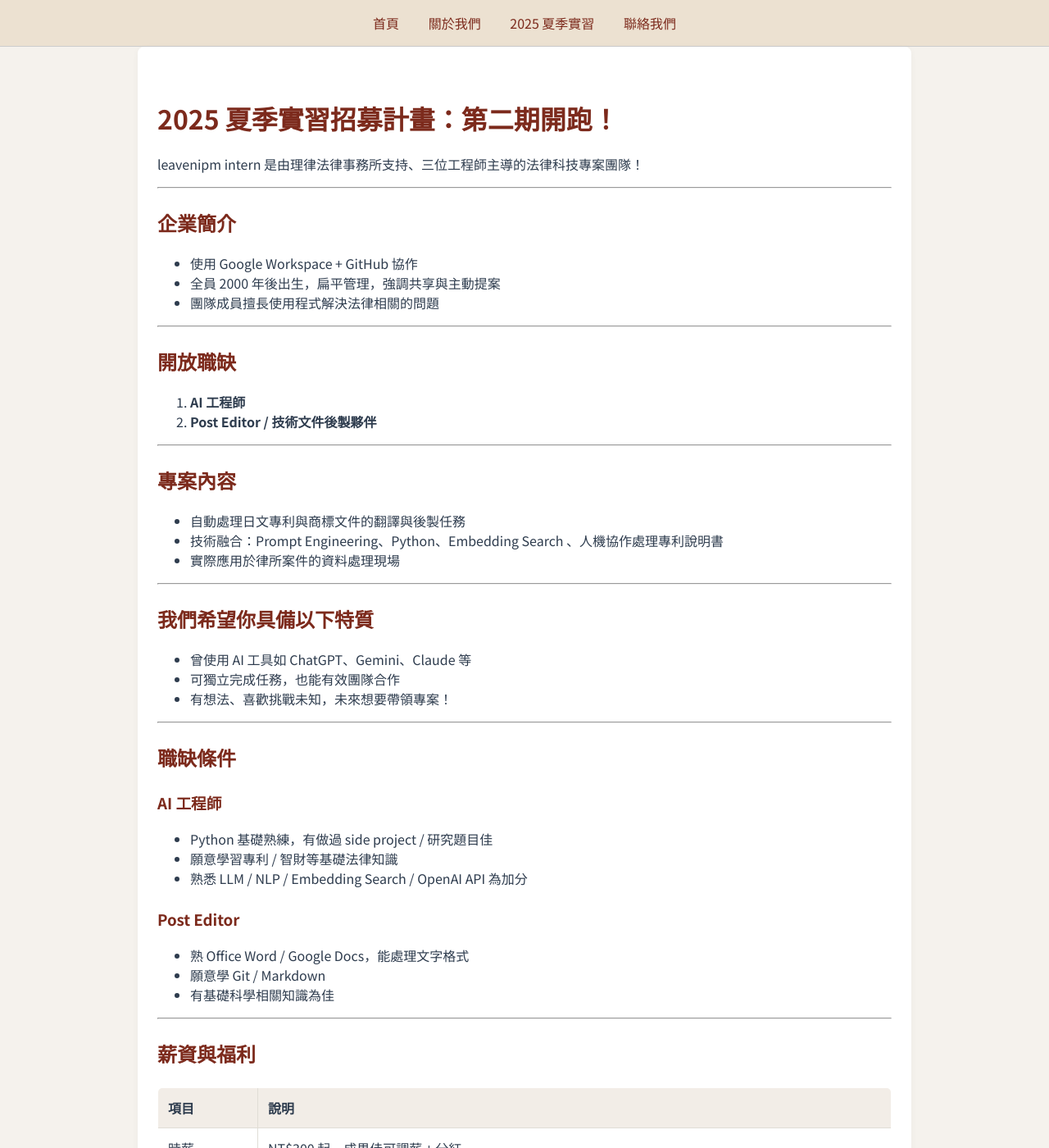
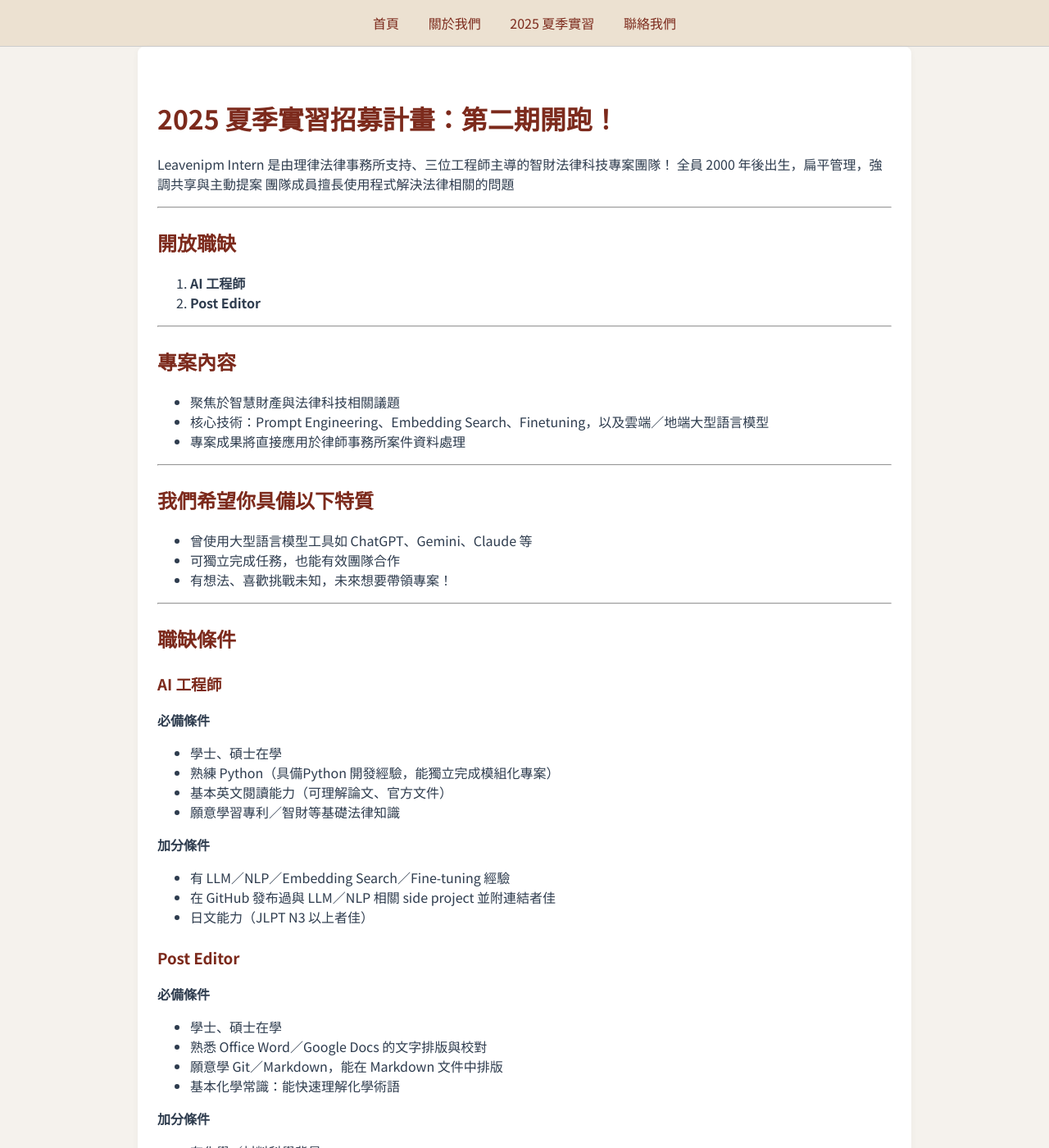
Before and after one commit to Leaven-IPM-AI-Team/leavenipm-intern, a Jekyll site: the page built from _pages/2025summer.md, in a window 1280 px wide and 1400 px high. Shown: the whole window at 82% size. Built offline with Jekyll 4.4.1, drawn with Linux system fonts in a browser that asks for light colours; some of the changed text lies outside the part shown.

Commit message:
add contact

```diff
--- a/_layouts/default.html
+++ b/_layouts/default.html
@@ -11,7 +11,7 @@
     <a href="{{ site.baseurl }}/" style="margin: 0 1rem; color: #7c2a1c; text-decoration: none; font-weight: 500;">首頁</a>
     <a href="{{ site.baseurl }}/about/" style="margin: 0 1rem; color: #7c2a1c; text-decoration: none; font-weight: 500;">關於我們</a>
     <a href="{{ site.baseurl }}/2025summer/" style="margin: 0 1rem; color: #7c2a1c; text-decoration: none; font-weight: 500;">2025 夏季實習</a>
-    <a href="mailto: we need a mail here" style="margin: 0 1rem; color: #7c2a1c; text-decoration: none; font-weight: 500;">聯絡我們</a>
+    <a href="mailto:ikq@leeandli.com" style="margin: 0 1rem; color: #7c2a1c; text-decoration: none; font-weight: 500;">聯絡我們</a>
   </nav>
   <div class="container">
     {{ content }}
--- a/_pages/2025summer.md
+++ b/_pages/2025summer.md
@@ -6,36 +6,30 @@
 
 # 2025 夏季實習招募計畫：第二期開跑！
 
-leavenipm intern 是由理律法律事務所支持、三位工程師主導的法律科技專案團隊！
-
-
----
-
-##  企業簡介
--  使用 Google Workspace + GitHub 協作
--  全員 2000 年後出生，扁平管理，強調共享與主動提案
--  團隊成員擅長使用程式解決法律相關的問題
+Leavenipm Intern 是由理律法律事務所支持、三位工程師主導的智財法律科技專案團隊！
+全員 2000 年後出生，扁平管理，強調共享與主動提案
+團隊成員擅長使用程式解決法律相關的問題
 
 ---
 
 ## 開放職缺
 
 1. **AI 工程師**
-2. **Post Editor / 技術文件後製夥伴**
+2. **Post Editor**
 
 ---
 
 ## 專案內容
 
-- 自動處理日文專利與商標文件的翻譯與後製任務
-- 技術融合：Prompt Engineering、Python、Embedding Search 、人機協作處理專利說明書
-- 實際應用於律所案件的資料處理現場
+- 聚焦於智慧財產與法律科技相關議題
+- 核心技術：Prompt Engineering、Embedding Search、Finetuning，以及雲端／地端大型語言模型
+- 專案成果將直接應用於律師事務所案件資料處理
 
 ---
 
 ##  我們希望你具備以下特質
 
-- 曾使用 AI 工具如 ChatGPT、Gemini、Claude 等
+- 曾使用大型語言模型工具如 ChatGPT、Gemini、Claude 等
 - 可獨立完成任務，也能有效團隊合作
 - 有想法、喜歡挑戰未知，未來想要帶領專案！
 
@@ -44,14 +38,29 @@
 ## 職缺條件
 
 ### AI 工程師
-- Python 基礎熟練，有做過 side project / 研究題目佳
-- 願意學習專利 / 智財等基礎法律知識
-- 熟悉 LLM / NLP / Embedding Search / OpenAI API 為加分
+**必備條件**
+- 學士、碩士在學
+- 熟練 Python（具備Python 開發經驗，能獨立完成模組化專案）
+- 基本英文閱讀能力（可理解論文、官方文件）
+- 願意學習專利／智財等基礎法律知識
+
+**加分條件**
+- 有 LLM／NLP／Embedding Search／Fine‑tuning 經驗
+- 在 GitHub 發布過與 LLM／NLP 相關 side project 並附連結者佳
+- 日文能力（JLPT N3 以上者佳）
 
 ### Post Editor
-- 熟 Office Word / Google Docs，能處理文字格式
-- 願意學 Git / Markdown
-- 有基礎科學相關知識為佳
+**必備條件**
+- 學士、碩士在學
+- 熟悉 Office Word／Google Docs 的文字排版與校對
+- 願意學 Git／Markdown，能在 Markdown 文件中排版
+- 基本化學常識：能快速理解化學術語
+
+**加分條件**
+- 有化學／材料科學背景
+- 具備基礎程式能力（如 Python、JavaScript）
+- 顧及細節，具備專利文件編校經驗
+- 日文能力（JLPT N3 以上者佳）
 
 ---
 
@@ -60,10 +69,10 @@
 | 項目 | 說明 |
 |------|------|
 |  時薪 | NT$300 起，成果佳可調薪 + 分紅 |
-|  補助 | 可能跟成為專利師有關|
+|  補助 | 在職期間補助至多兩次專利師考試報名費用 |
 |  供餐 | 每次實體會議日供餐，努力一個月吃上一次好料 |
-|  型態 | 全遠端協作 + 每週一次在理律的辦公室實體碰面 |
-|  裝備 | BYOD，自備設備，有需要可補助工具軟硬體 |
+|  型態 | 全遠端協作 + 每週一次在理律法律事務所的辦公室實體碰面 |
+|  裝備 | BYOD，自備設備，事務所會負責購買需要的軟體 |
 
 ---
 
@@ -71,8 +80,7 @@
 | 制度 | 說明 |
 |------|------|
 | Mentor制 | 每位夥伴會有 Mentor 指導與定期回饋 |
-| 內部資源 ||
-| 發展機會 | 有機會轉長期合作、推薦正式職缺 |
+| 發展機會 | 實習結束有機會轉長期合作或所內媒合相關職位 |
 
 ---
 
@@ -86,6 +94,6 @@
 
 ## 如何申請？
 
-請直接填寫申請表單（Google Form）或來信
+請將履歷寄到 [ikq@leeandli.com](mailto:ikq@leeandli.com)
 
 歡迎加入我們！
```
Also changed, not shown: index.md (+1 -1 lines).
